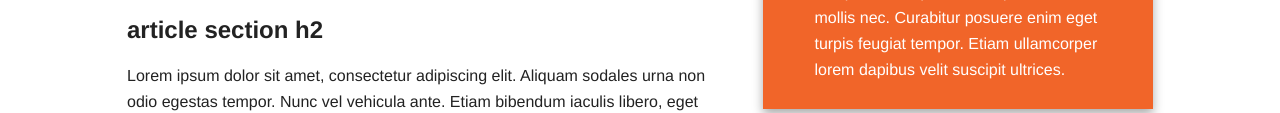
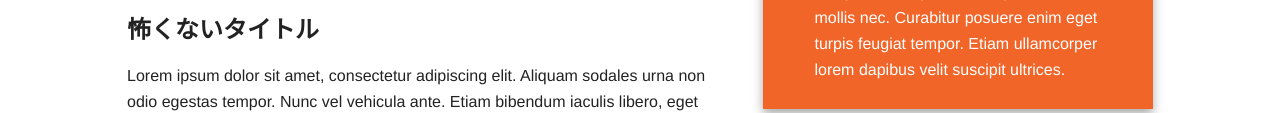
Before and after one commit to hamaji/firstgit, a plain HTML site: page index.html in a window 1280 px wide. Shown: the part 360-473 px from the top of the page. Drawn offline with nearby package versions, Linux system fonts and the light colour scheme.

Commit message:
怖くないタイトル

```diff
--- a/index.html
+++ b/index.html
@@ -44,7 +44,7 @@
                         <p>Lorem ipsum dolor sit amet, consectetur adipiscing elit. Aliquam sodales urna non odio egestas tempor. Nunc vel vehicula ante. Etiam bibendum iaculis libero, eget molestie nisl pharetra in. In semper consequat est, eu porta velit mollis nec.</p>
                     </header>
                     <section>
-                        <h2>article section h2</h2>
+                        <h2>怖くないタイトル</h2>
                         <p>Lorem ipsum dolor sit amet, consectetur adipiscing elit. Aliquam sodales urna non odio egestas tempor. Nunc vel vehicula ante. Etiam bibendum iaculis libero, eget molestie nisl pharetra in. In semper consequat est, eu porta velit mollis nec. Curabitur posuere enim eget turpis feugiat tempor. Etiam ullamcorper lorem dapibus velit suscipit ultrices. Proin in est sed erat facilisis pharetra.</p>
                     </section>
                     <section>
```
